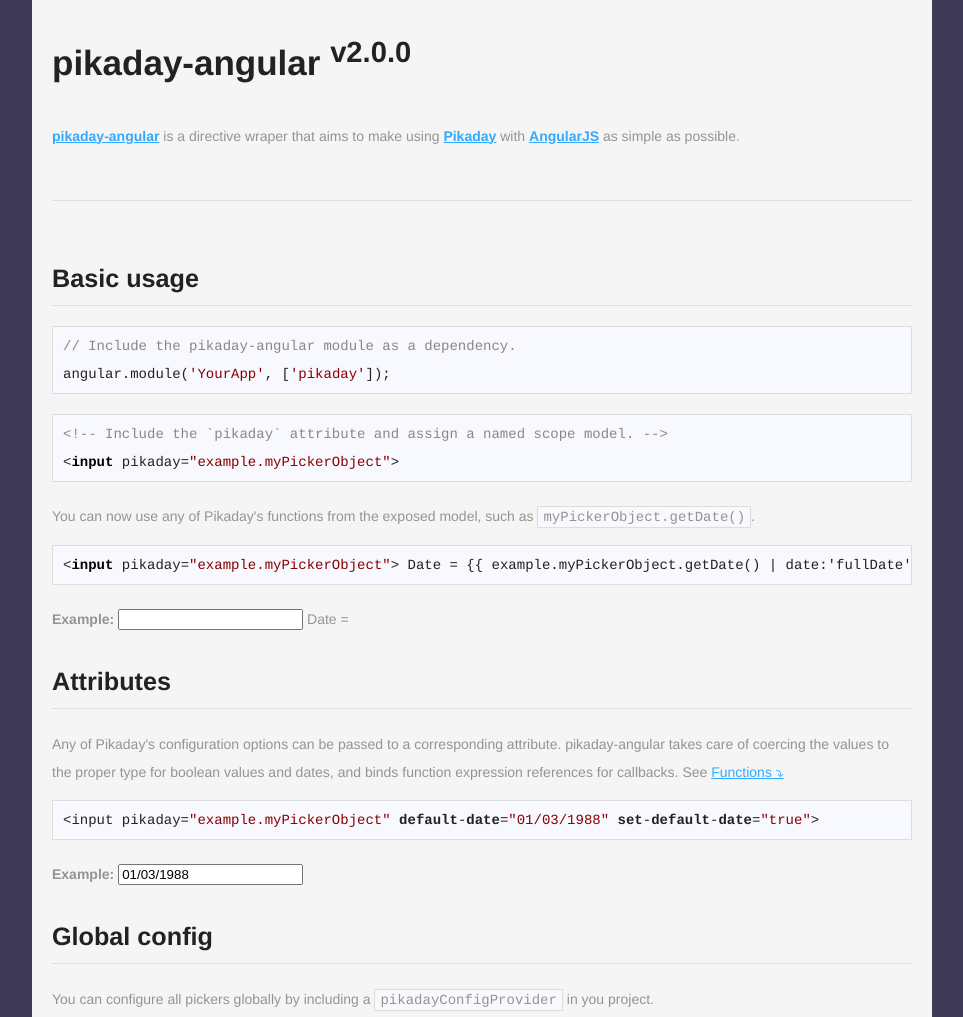
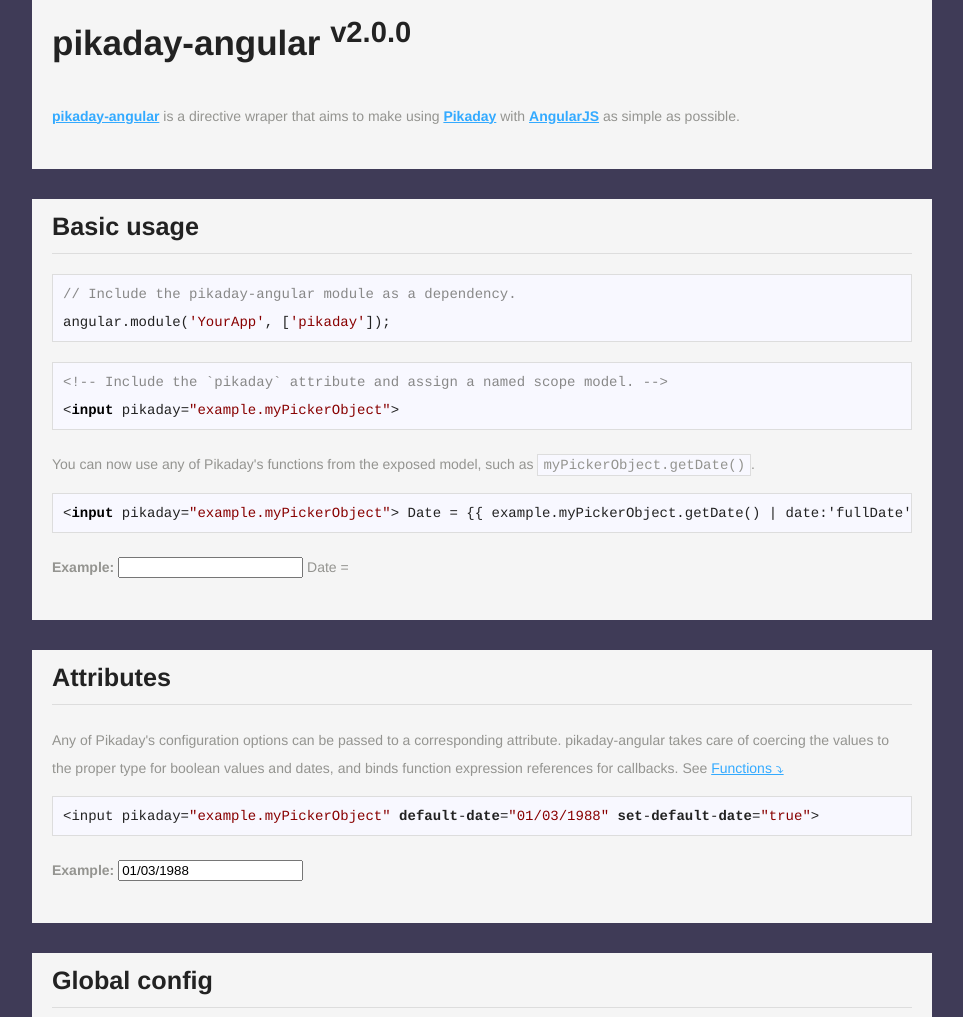
Before and after one commit to nverba/pikaday-angular, a website: page index.html in a window 1280 px wide. Shown: the part 20-1037 px from the top of the page, without its empty margins (158-1121 px from the left). Drawn offline with Linux system fonts and the light colour scheme; files that its build step writes are made by us from their sources.

Commit message:
updates examples css

```diff
--- a/gulpfile.js
+++ b/gulpfile.js
@@ -30,7 +30,7 @@
 var paths = {
   css: [
     "src/*.css",
-    "node_modules/pikaday-angular/node_modules/pikaday/css/pikaday.css",
+    "node_modules/pikaday/css/pikaday.css",
     "node_modules/highlight.js/styles/default.css"
   ],
   md: "src/*.md",
@@ -42,7 +42,7 @@
 
   bundleStream
     .pipe(source('main.js'))
-    .pipe(streamify(uglify()))
+    //.pipe(streamify(uglify()))
     .pipe(gulp.dest('./dist/js'));
 });
 
@@ -55,8 +55,11 @@
 
 gulp.task('markdown', function () {
 
+  var before = '<div class="partition">';
+  var after  = '</div>';
+
   var markdown = map(function(code) {
-    return md.render(code.toString());
+    return before + md.render(code.toString()) + after;
   });
 
   return gulp.src(paths.md)
--- a/index.html
+++ b/index.html
@@ -12,11 +12,10 @@
 <body ng-app="exampleApp" ng-controller="exampleController as example" class="markdown-body">
 <div id="marked">
 <!-- inject:md -->
-<h1><strong>pikaday-angular</strong> <sup>v2.0.0 </sup></h1>
+<div class="partition"><h1><strong>pikaday-angular</strong> <sup>v2.0.0 </sup></h1>
 <p><a href="https://github.com/nverba/pikaday-angular"><strong>pikaday-angular</strong></a> is a directive wraper that aims to make using <strong><a href="https://github.com/dbushell/Pikaday">Pikaday</a></strong> with <strong><a href="https://angularjs.org/">AngularJS</a></strong> as simple as possible.</p>
-<hr>
-
-<h2><a name="basicusage"></a> Basic usage</h2>
+</div>
+<div class="partition"><h2><a name="basicusage"></a> Basic usage</h2>
 <pre><code class="language-js"><span class="hljs-comment">// Include the pikaday-angular module as a dependency.</span>
 angular.module(<span class="hljs-string">'YourApp'</span>, [<span class="hljs-string">'pikaday'</span>]);
 </code></pre>
@@ -27,14 +26,14 @@
 <pre><code><span class="xml"><span class="hljs-tag">&lt;<span class="hljs-title">input</span> <span class="hljs-attribute">pikaday</span>=<span class="hljs-value">"example.myPickerObject"</span>&gt;</span> Date = </span><span class="hljs-expression">{{ <span class="hljs-variable">example.myPickerObject.getDate</span>() | <span class="hljs-variable">date</span>:'<span class="hljs-variable">fullDate</span>' }}</span><span class="xml">
 </span></code></pre>
 <p><strong>Example:</strong> <input pikaday="example.myPickerObject1"> Date = {{ example.myPickerObject1.getDate() | date:'fullDate' }}</p>
-
-<h2><a name="attributes"></a> Attributes</h2>
+</div>
+<div class="partition"><h2><a name="attributes"></a> Attributes</h2>
 <p>Any of Pikaday's configuration options can be passed to a corresponding attribute. pikaday-angular takes care of coercing the values to the proper type for boolean values and dates, and binds function expression references for callbacks. See <a href="#functions">Functions ⤵</a></p>
 <pre><code>&lt;input pikaday=<span class="hljs-string">"example.myPickerObject"</span> <span class="hljs-keyword">default</span>-<span class="hljs-built_in">date</span>=<span class="hljs-string">"01/03/1988"</span> <span class="hljs-keyword">set</span>-<span class="hljs-keyword">default</span>-<span class="hljs-built_in">date</span>=<span class="hljs-string">"true"</span>&gt;
 </code></pre>
 <p><strong>Example:</strong> <input pikaday="example.myPickerObject2" default-date="01/03/1988" set-default-date="true"></p>
-
-<h2><a name="globalconfig"></a> Global config</h2>
+</div>
+<div class="partition"><h2><a name="globalconfig"></a> Global config</h2>
 <p>You can configure all pickers globally by including a <code>pikadayConfigProvider</code> in you project.</p>
 <pre><code><span class="hljs-tag">angular</span><span class="hljs-class">.module</span>(<span class="hljs-string">'YourApp'</span>)
   <span class="hljs-class">.config</span>([<span class="hljs-string">'pikadayConfigProvider'</span>, <span class="hljs-function">function</span>(pikaday) {
@@ -47,8 +46,8 @@
 <pre><code>&lt;input <span class="hljs-variable">pikaday=</span><span class="hljs-string">"example.myPickerObject"</span> <span class="hljs-variable">format=</span><span class="hljs-string">"MMMM Do YYYY"</span>&gt;
 </code></pre>
 <p><strong>Example:</strong> <input pikaday="example.myPickerObject3" format="MMMM Do YYYY"></p>
-
-<h2><a name="functions"></a> Functions</h2>
+</div>
+<div class="partition"><h2><a name="functions"></a> Functions</h2>
 <p>Functions defined in the controller can be passed to Pikaday's defined events and filters as callbacks via attributes.<br>
 Available Events: <code>onSelect</code> <code>onOpen</code> <code>onClose</code> <code>onDraw</code><br>
 Filter: <code>disableDayFn</code></p>
@@ -88,8 +87,8 @@
 <pre><code>&lt;input pikaday=<span class="hljs-string">"example.myPickerObject"</span> <span class="hljs-function_start"><span class="hljs-keyword">on</span></span>-select=<span class="hljs-string">"example.onPikadaySelect(pikaday)"</span>&gt;
 </code></pre>
 <p>Example: <input pikaday="example.myPickerObject4" on-select="example.onPikadaySelect(pikaday)"></p>
-
-<h2><a name="methods"></a> Methods</h2>
+</div>
+<div class="partition"><h2><a name="methods"></a> Methods</h2>
 <p>You can access any of Pikaday's methods though the named scope, i.e. <code>myPickerObject</code>. For example, if you needed to apply a maximum date after the picker is initialised, you simply call the <code>setMaxDate()</code> method.</p>
 <pre><code>angular.module(<span class="hljs-string">'YourApp'</span>)
   .controller(<span class="hljs-string">'sampleController'</span>, <span class="hljs-function"><span class="hljs-keyword">function</span><span class="hljs-params">()</span> </span>{
@@ -107,8 +106,8 @@
   <input type="radio" name="date" value="01/01/2015" ng-focus="example.setMaxDateButton('06/06/2015')">01/01/2015
 </form>
 <p>See <a href="https://github.com/dbushell/Pikaday#methods">Pikaday's documentation</a> for a full list of available methods.</p>
-
-<h2><a name="i18n"></a> i18n</h2>
+</div>
+<div class="partition"><h2><a name="i18n"></a> i18n</h2>
 <p>To set the language with the <code>i18n</code> attribute, you must create a locales object, and pass it to <code>setConfig</code>. This makes setting locale using the attribute <code>i18n=&quot;de&quot;</code> possible. You may also want to configure Moment.js to handle formatting the output in the appropriate i18n locale. see: <a href="http://momentjs.com/docs/#/i18n/instance-locale/">Moment</a>.</p>
 <pre><code class="language-JS">.config([<span class="hljs-string">'pikadayConfigProvider'</span>, function(pikaday) {
 
@@ -134,7 +133,7 @@
 <pre><code>&lt;input <span class="hljs-variable">pikaday=</span><span class="hljs-string">"example.myPickerObject"</span> <span class="hljs-variable">i18n=</span><span class="hljs-string">"de"</span>&gt;
 </code></pre>
 <p>Example: <input pikaday="example.myPickerObject5" i18n="de"></p>
-
+</div>
 <!-- endinject -->
 </div>
 <script src="dist/js/main.js"></script>
--- a/src/page.css
+++ b/src/page.css
@@ -13,6 +13,8 @@
 html, body {
   height: 100%;
   background: rgba(63, 59, 87, 1);
+  margin: 0;
+  padding: 0;
 }
 
 body {
@@ -54,6 +56,18 @@
   font-size: 1.8em;
   line-height: 55px;
   border-bottom: 1px solid #ddd;
+  margin-top: 55px;
+}
+
+h2:before {
+  background-color: rgba(63, 59, 87, 1);
+  content: '';
+  left: -20px;
+  top: -30px;
+  position: absolute;
+  display: block;
+  width: 140%;
+  height: 30px;
 }
 
 h3 {
@@ -118,11 +132,15 @@
 }
 
 #marked {
-  background-color: #f5f5f5;
   max-width: 900px;
   margin: 0 auto;
-  padding: 20px;
   margin-bottom: 200px;
+}
+
+.partition {
+  background-color: #f5f5f5;
+  overflow: hidden;
+  padding: 0 20px;
 }
 
 .wrap-frame {
```
Also changed, not shown: src/0.5.header.md (+0 -3 lines), dist/css/all.css.
